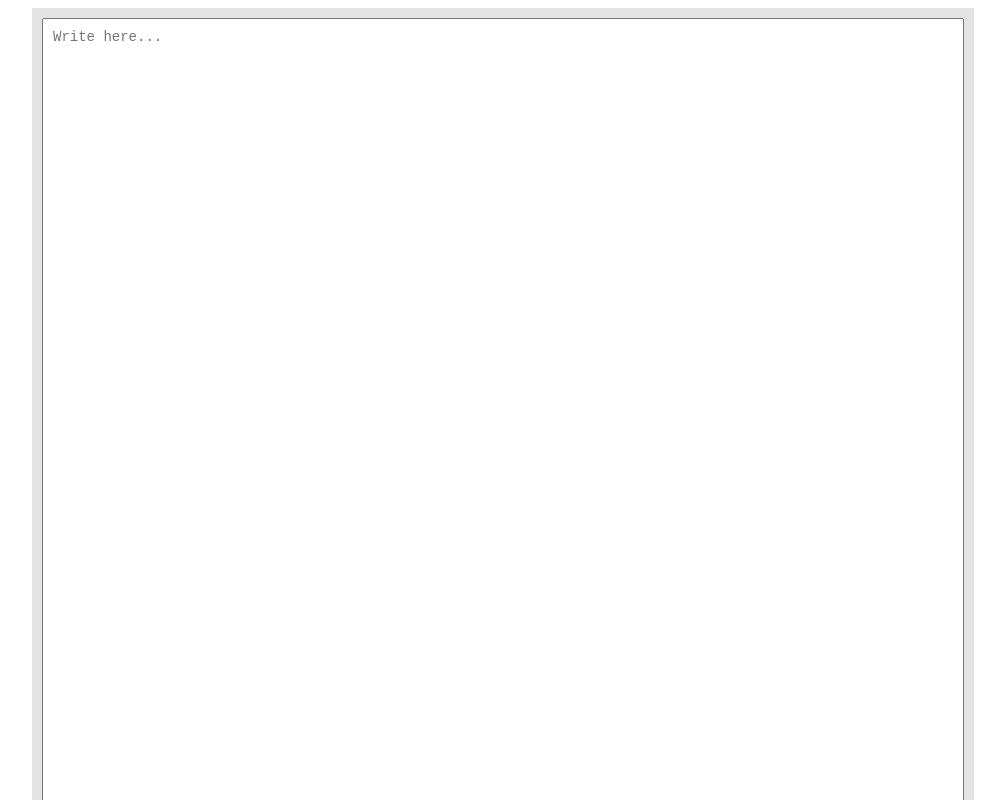
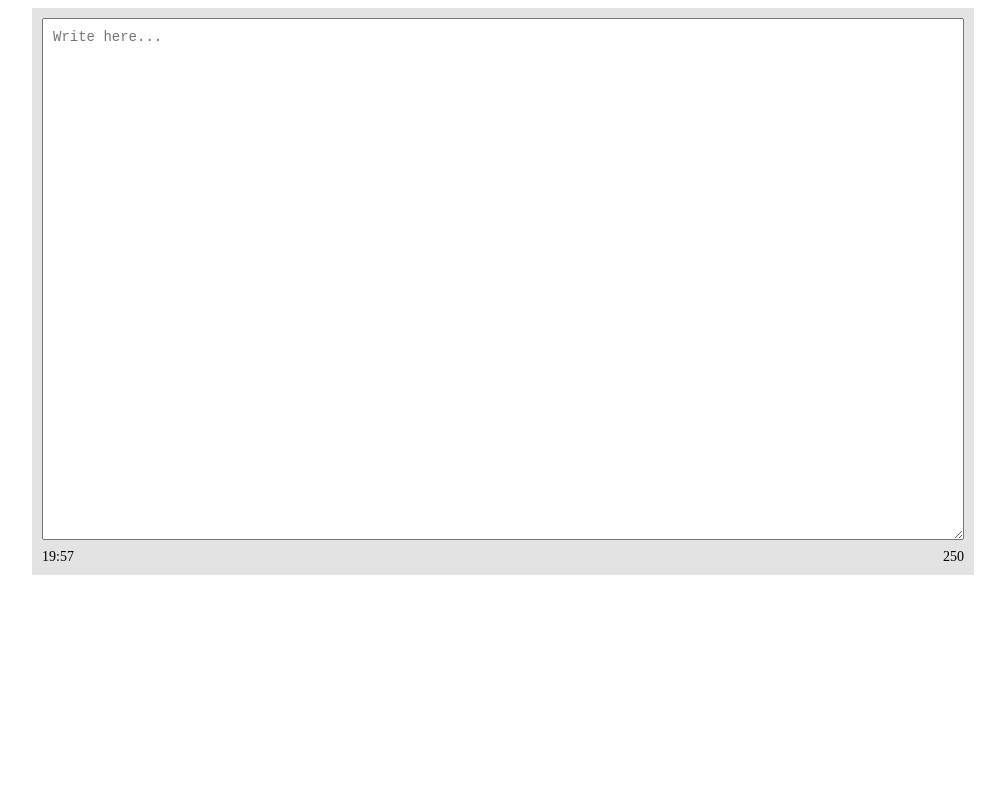
Before and after one commit to timtom-dev/write-or-die, a plain HTML site: page docs/index.html in a window 1280 px wide. Both pictures are taken after a click on the button "Write!". Shown: the top 800 px of the page, without its empty margins (137-1142 px from the left). Drawn offline with Linux system fonts and the light colour scheme.

Commit message:
Smaller textbox

```diff
--- a/docs/index.html
+++ b/docs/index.html
@@ -13,7 +13,7 @@
     }
     #writingArea {
         width: 900px;
-        height: 900px;
+        height: 500px;
         min-width:200px;
         padding: 10px;
         margin-bottom:5px;
```
